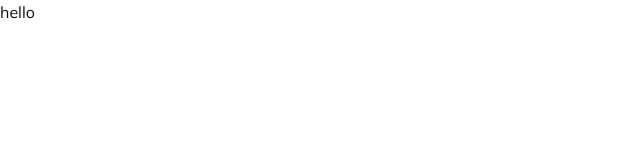
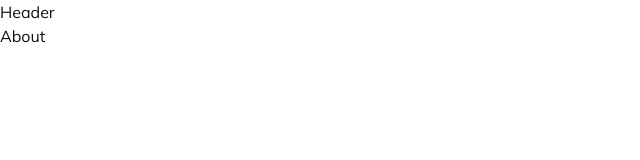
Before and after one commit to Moamin-AbuEwaida/photographer-web-react, a React (Create React App) app: page /about in a window 1280 px wide. Shown: the top 160 px of the page, without its empty margins (0-640 px from the left). Built offline with nearby package versions, Linux system fonts and the light colour scheme; a web font is replaced by a local one.

Commit message:
routes setup

```diff
--- a/src/App.js
+++ b/src/App.js
@@ -1,10 +1,17 @@
+import Header from './components/Header';
+import AnimRoutes from './components/AnimRoutes';
 
+import {BrowserRouter as Router} from 'react-router-dom'
+import {motion} from 'framer-motion'
 
 function App() {
   return (
-    <div className="App">
-      <h1>hello</h1>
-    </div>
+    <>
+      <Router>
+        <Header />
+        <AnimRoutes />
+      </Router>
+    </>
   );
 }
 
--- a/src/components/AnimRoutes.jsx
+++ b/src/components/AnimRoutes.jsx
@@ -1,10 +1,20 @@
 import React from "react";
+
+import Home from "../pages/Home";
+import About from "../pages/About";
+import Portfolio from "../pages/Portfolio";
+import Contact from "../pages/Contact";
+
+import { Routes, Route, useLocation } from "react-router-dom";
 
 const AnimRoutes = () => {
   return (
-    <div>
-      <div>AnimRoutes</div>
-    </div>
+    <Routes>
+      <Route path="/" element={<Home />} />
+      <Route path="/about" element={<About />} />
+      <Route path="/portfolio" element={<Portfolio />} />
+      <Route path="/contact" element={<Contact />} />
+    </Routes>
   );
 };
 
```
